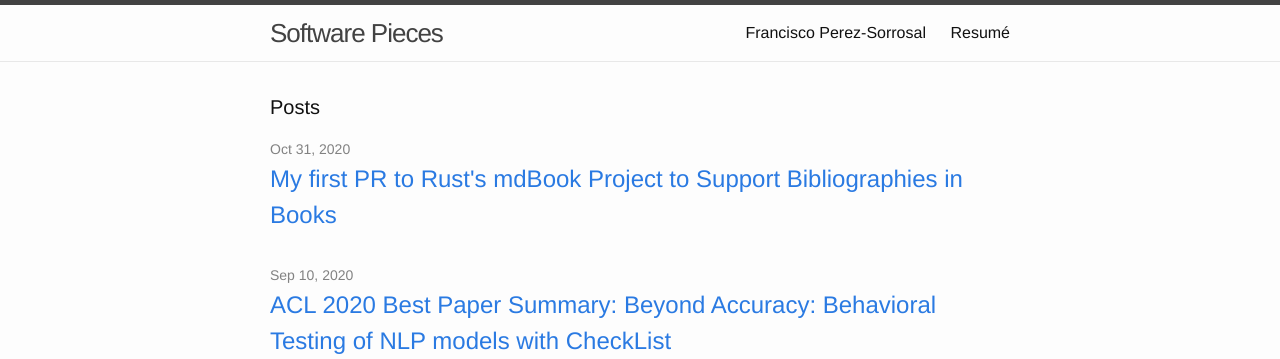
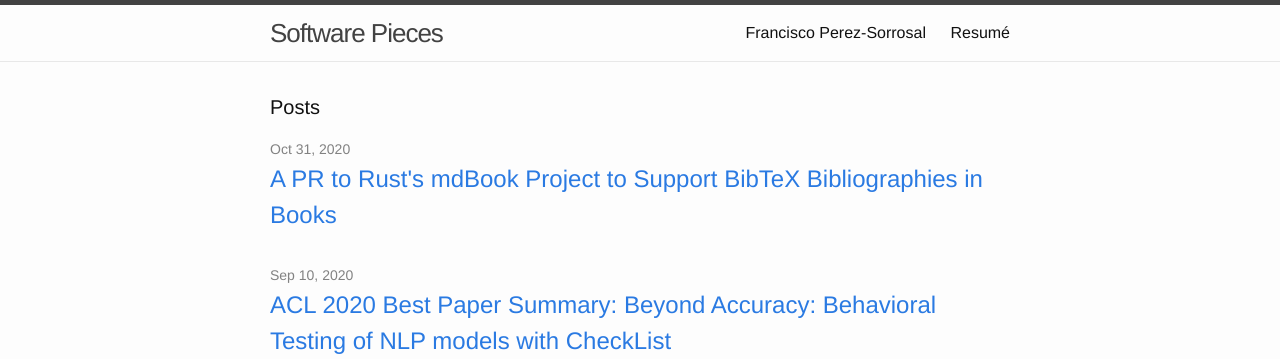
Before and after one commit to francisco-perez-sorrosal/francisco-perez-sorrosal.github.io, a Jekyll site: the page built from index.html, in a window 1280 px wide. Shown: the top 359 px of the page. Built offline with Jekyll 4.4.1, drawn with Linux system fonts in a browser that asks for light colours.

Commit message:
Fix more minor stuff in post on mdBook bib contribution

````diff
--- a/_posts/2020-10-31-rust-mdbook-bib.md
+++ b/_posts/2020-10-31-rust-mdbook-bib.md
@@ -1,8 +1,8 @@
 ---
 layout: post
-title:  "My first PR to Rust's mdBook Project to Support Bibliographies in Books"
+title:  "A PR to Rust's mdBook Project to Support BibTeX Bibliographies in Books"
 date:   2020-10-31 11:20:00 -0700
-categories: rust mdbook open-source
+categories: rust mdbook open-source bibtex bibliography markdown
 ---
 
 Some time ago I started working on a couple of books to summarize ideas about AI and QC. I wanted to use a simple format
@@ -63,10 +63,11 @@ bibliography = "my_biblio.bib"
 ```
 
 The bibliography will appear as a separate section in your book.
+
 3rd) Finally, you are ready to create references/citations in your markdown files to the citation-keys in the `.bib` file
 using the following syntax:
 
-```markdown
+```
 {{#cite my-citation-key}}
 ```
 
````
